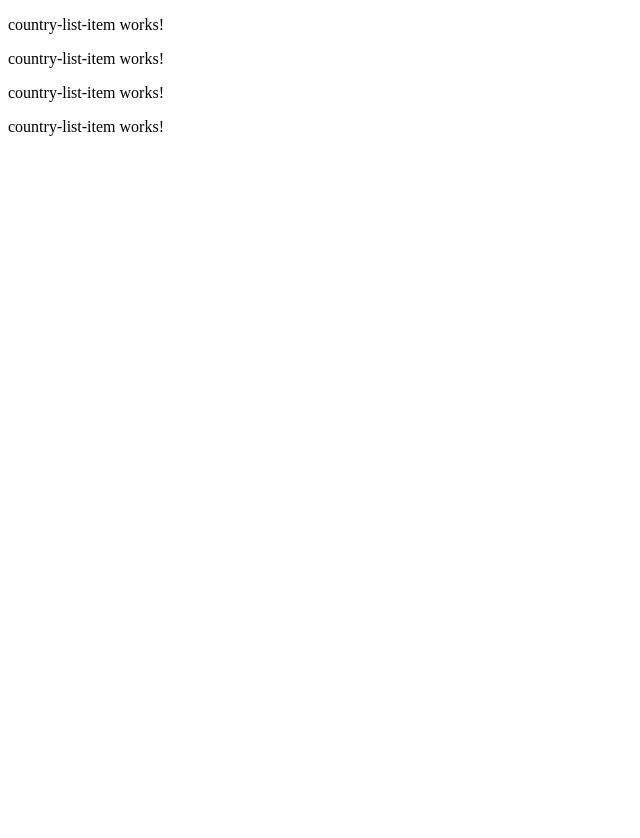
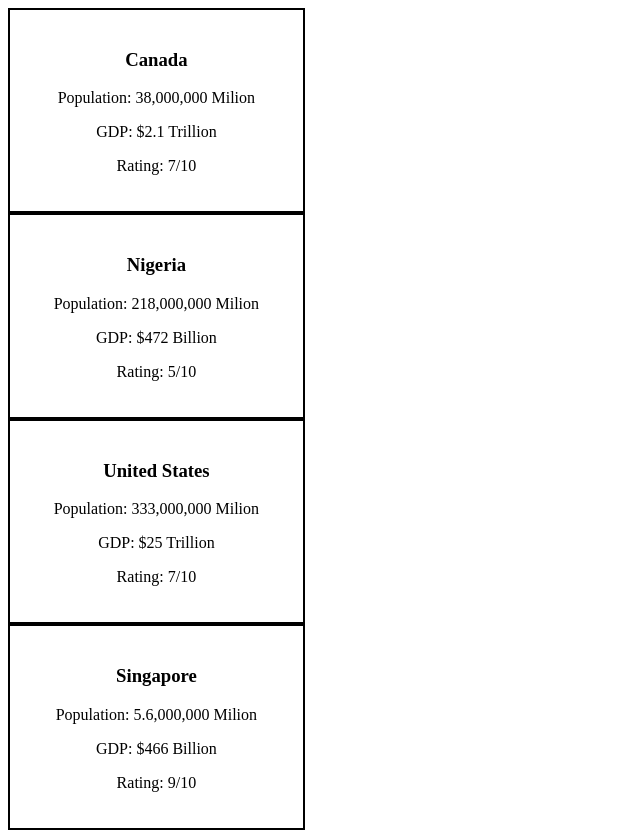
Before and after one commit to sesanj/Sesan_Popoola_Learning_Angular, an Angular app: page / in a window 1280 px wide. Shown: the whole page, without its empty margins (0-640 px from the left). Before the commit the page ends 800 px from the top, so only its background shows below. Built offline with nearby package versions, Linux system fonts and the light colour scheme.

Commit message:
HTML for country-list-item Modified

```diff
--- a/src/app/country-list-item/country-list-item.component.html
+++ b/src/app/country-list-item/country-list-item.component.html
@@ -1 +1,9 @@
-<p>country-list-item works!</p>
+<div class="main">
+
+  <div class="country">
+    <h3>{{country?.name}}</h3>
+    <p><span>Population: </span>{{country?.population}}</p>
+    <p><span>GDP: </span>{{country?.gdp}}</p>
+    <p><span>Rating: </span>{{country?.rating}}</p>
+  </div>
+</div>
--- a/src/app/country-list-item/country-list-item.component.scss
+++ b/src/app/country-list-item/country-list-item.component.scss
@@ -0,0 +1,6 @@
+.country {
+  padding: 20px;
+  border: solid 2px black;
+  width: 20%;
+  text-align: center;
+}
--- a/src/app/country-list/country-list.component.html
+++ b/src/app/country-list/country-list.component.html
@@ -1,4 +1,4 @@
 <app-country-list-item [country]="country[0]"></app-country-list-item>
-<app-country-list-item [country]="country[0]"></app-country-list-item>
-<app-country-list-item [country]="country[0]"></app-country-list-item>
-<app-country-list-item [country]="country[0]"></app-country-list-item>
+<app-country-list-item [country]="country[1]"></app-country-list-item>
+<app-country-list-item [country]="country[2]"></app-country-list-item>
+<app-country-list-item [country]="country[3]"></app-country-list-item>
```
